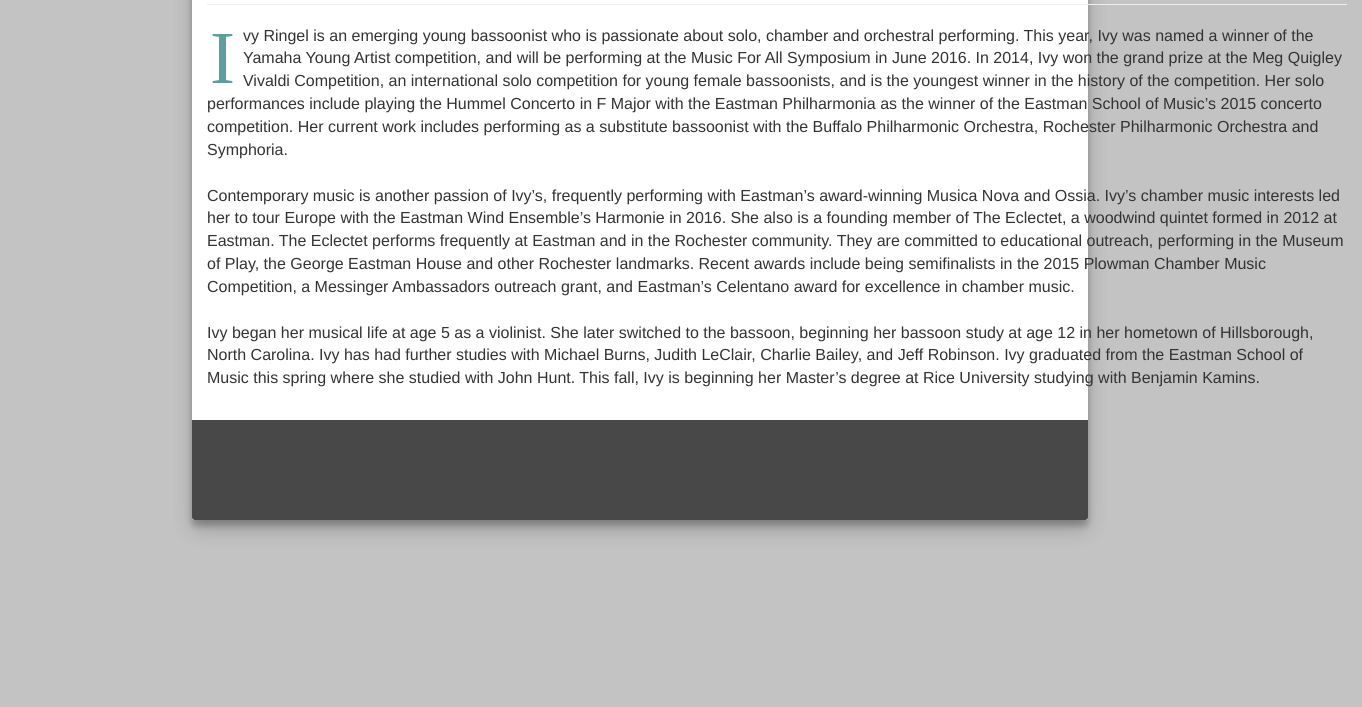
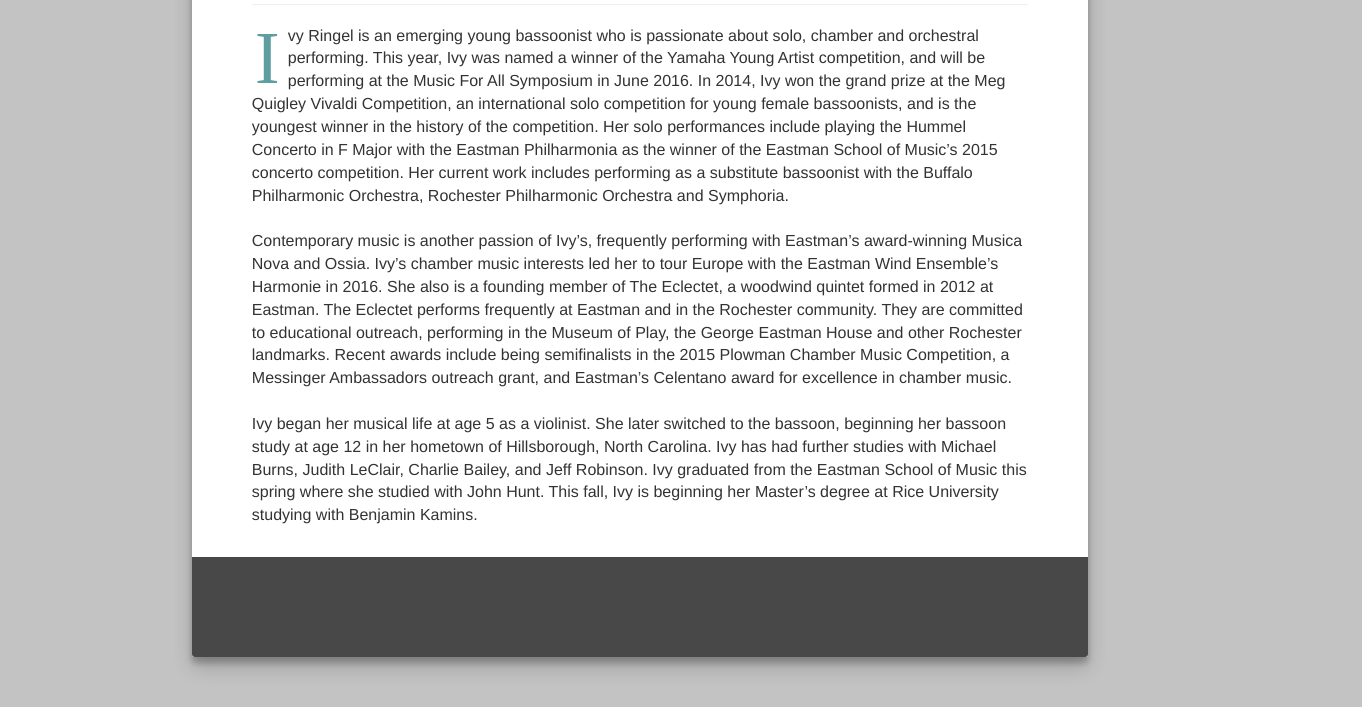
Before and after one commit to zacharyfmarion/ivyringel, a website: page index.html in a window 1280 px wide. Shown: the part 601-1308 px from the top of the page, 1362 px wide, since content can reach past the window. Before the commit the page ends 1171 px from the top, so only its background shows below. Drawn offline with nearby package versions, Linux system fonts and the light colour scheme; a web font is replaced by a local one.

Commit message:
Fix text width bug

```diff
--- a/sass/app.scss
+++ b/sass/app.scss
@@ -48,6 +48,10 @@
     min-height: 600px;
     background: #fff;
     border-radius: 2px;
+
+    .container {
+      width: 90% !important;
+    }
 
     #navbar {
       border-bottom-left-radius: 0;
```
Also changed, not shown: css/app.css.
